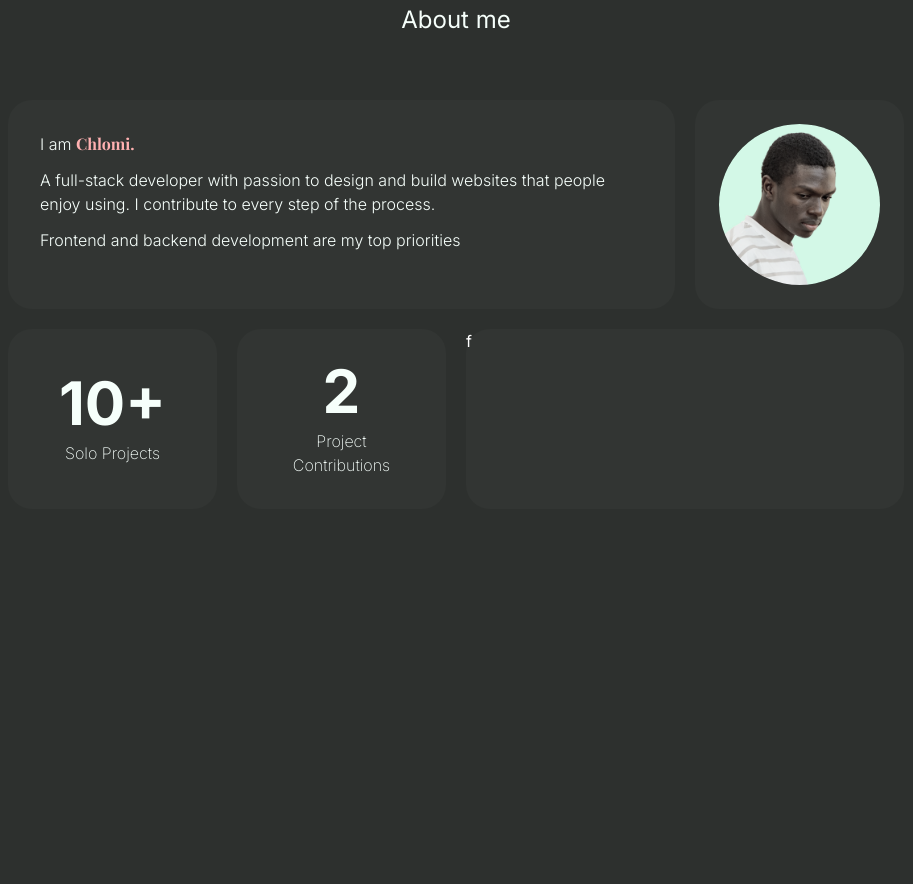
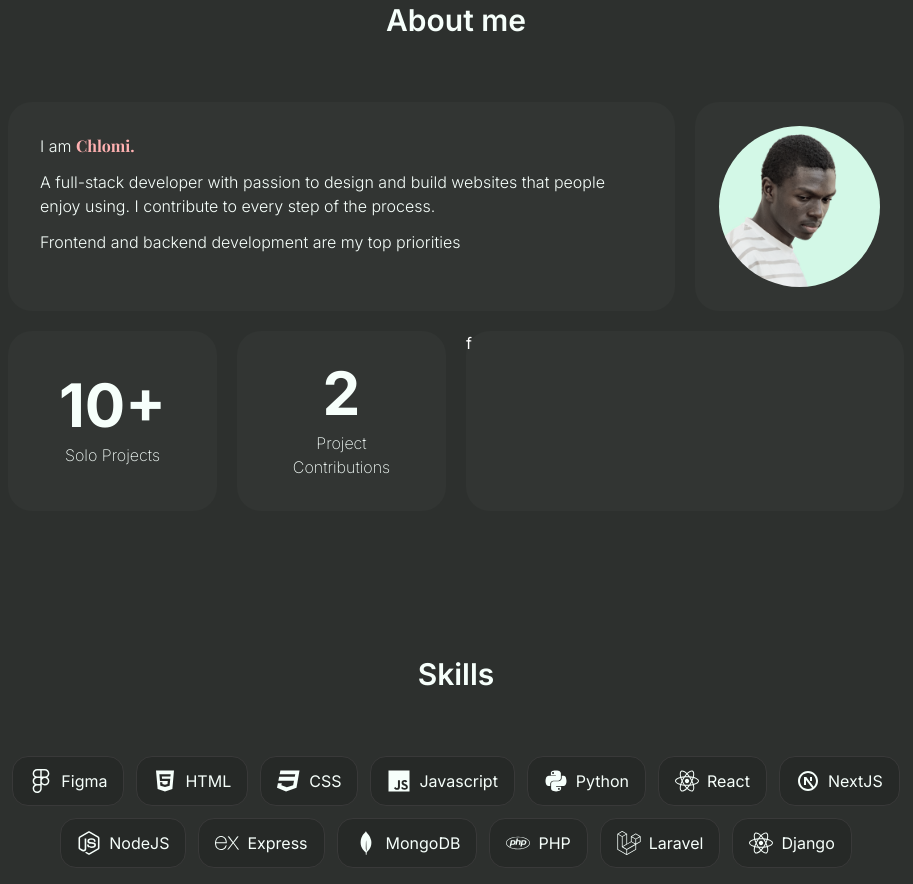
Before and after one commit to xCHLOMIx/Portfolio-v2.0, a Next.js app: page / in a window 1280 px wide. Shown: the part 960-1844 px from the top of the page, without its empty margins (184-1097 px from the left). Before the commit the page ends 1616 px from the top, so only its background shows below. Built offline with nearby package versions, Linux system fonts and the light colour scheme; a web font is replaced by a local one.

Commit message:
ADDED: Skills page

```diff
--- a/app/components/Button.tsx
+++ b/app/components/Button.tsx
@@ -6,7 +6,7 @@ interface prop {
 
 const Button: React.FC<prop> = ({ text }) => {
     return (
-        <button className='px-7 p-3 cursor-pointer bg-font rounded-2xl text-alt font-light w-max max-md:text-sm max-sm:text-xs max-md:rounded-xl max-sm:rounded-lg'>{text}</button>
+        <button className='px-7 p-3 cursor-pointer hover:-translate-y-0.5 hover:translate-x-0.5 transition duration-300 bg-font not-dark:bg-light-font rounded-2xl text-alt not-dark:text-light-alt font-light w-max max-md:text-sm max-sm:text-xs max-md:rounded-xl max-sm:rounded-lg'>{text}</button>
     )
 }
 
--- a/app/components/Navbar.tsx
+++ b/app/components/Navbar.tsx
@@ -23,7 +23,7 @@ const Navbar = () => {
             <div className='gap-2 flex max-md:hidden'>
                 {links.map((link) => (
                     <a href={`#${link.text}`} key={link.text}>
-                        <div onClick={() => setTheLink(link.text)} className={`link ${theLink.includes(link.text) ? "bg-alt2/5 transition duration-1000" : "bg-alt2/0 transition hover:bg-alt2/3 duration-300"} `} key={link.text}>
+                        <div onClick={() => setTheLink(link.text)} className={`link ${theLink.includes(link.text) ? "bg-alt3/40 not-dark:bg-black/7 transition duration-1000" : "bg-alt2/0 transition hover:bg-alt3/15 not-dark:hover:bg-black/3 duration-300"} `} key={link.text}>
                             <span>{link.text}</span>
                         </div>
                     </a>
@@ -32,10 +32,10 @@ const Navbar = () => {
             </div>
             <div onClick={() => setMenu(!menu)} className='bg-font not-dark:bg-light-font text-alt not-dark:text-light-alt p-3 rounded-2xl max-md:rounded-xl max-sm:rounded-lg md:hidden cursor-pointer relative backdrop-blur-lg'>
                 <CiMenuFries className='w-6 h-auto max-sm:w-5' />
-                <div className={`${menu ? "" : "hidden"} gap-2 flex flex-col absolute p-2 top-[130%] right-0 rounded-3xl max-md:rounded-2xl max-sm:rounded-2xl bg-bg-alt border border-stroke not-dark:border-light-stroke`}>
+                <div className={`${menu ? "" : "hidden"} gap-2 flex flex-col absolute p-2 top-[130%] right-0 rounded-3xl max-md:rounded-2xl max-sm:rounded-2xl bg-bg-alt not-dark:bg-light-bg-alt border border-stroke not-dark:border-light-stroke`}>
                     {links.map((link) => (
                         <a href={`#${link.text}`} key={link.text}>
-                            <div onClick={() => setTheLink(link.text)} className={`link text-start ${theLink.includes(link.text) ? "bg-alt2/5 not-dark:bg-light-alt2/5 transition duration-1000" : "bg-alt2/0 transition hover:bg-alt2/3 not-dark:hover:bg-light-alt2/3 duration-300"} `}>
+                            <div onClick={() => setTheLink(link.text)} className={`link text-start ${theLink.includes(link.text) ? "bg-alt3/40 not-dark:bg-light-alt3/40 transition duration-1000" : "bg-alt2/0 transition hover:bg-alt3/15 not-dark:hover:bg-light-alt2/3 duration-300"} `}>
                                 <span>{link.text}</span>
                             </div>
                         </a>
--- a/app/globals.css
+++ b/app/globals.css
@@ -13,6 +13,7 @@
   --color-light-alt-gray: #282828;
   --color-light-alt2: #232523;
   --color-light-alt3: #EFF6F3;
+  --color-light-alt4: #EFF6F3;
   /* Dark */
   --color-bg: #2D302E;
   --color-stroke: #393939;
@@ -24,10 +25,12 @@
   --color-alt-gray: #D9D9D9;
   --color-alt2: #000000;
   --color-alt3: #323533;
+  --color-alt4: #262927;
 }
 
 * {
   scroll-behavior: smooth;
+  /* background-color: #; */
 }
 
 .bar::-webkit-scrollbar{
--- a/app/layout.tsx
+++ b/app/layout.tsx
@@ -1,6 +1,7 @@
 import type { Metadata } from "next";
 import { Inter, Playfair_Display } from "next/font/google";
 import "./globals.css";
+import Navbar from "./components/Navbar";
 
 const fair = Playfair_Display({
   variable: "--font-fair",
--- a/app/page.tsx
+++ b/app/page.tsx
@@ -7,6 +7,7 @@ import HeroSection from "./sections/HeroSection";
 import Link from "next/link";
 import AboutSection from "./sections/AboutSection";
 import { useState } from "react";
+import SkillsSection from "./sections/SkillsSection";
 
 const fair = Playfair_Display({
   variable: "--font-fair",
@@ -22,10 +23,11 @@ export default function Home() {
   const [username, setUsername] = useState('xCHLOMIx')
 
   return (
-    <div className="flex flex-col text-white items-center pt-4">
+    <div className="flex flex-col w-full text-white items-center pt-4 pb-4">
       <Navbar />
       <HeroSection />
       <AboutSection />
+      <SkillsSection />
     </div>
   );
 }
--- a/app/sections/AboutSection.tsx
+++ b/app/sections/AboutSection.tsx
@@ -15,7 +15,7 @@ const jet = JetBrains_Mono({
 const AboutSection = () => {
     return (
         <section id="about" className="h-screen flex gap-16 flex-col w-11/12 max-w-4xl max-auto justify-center items-center">
-            <h1 className="text-2xl text-font not-dark:text-light-font">About me</h1>
+            <h1 className="text-3xl max-md:text-2xl max-sm:text-xl text-font not-dark:text-light-font font-semibold">About me</h1>
             <div className="grid grid-cols-4 max-md:grid-cols-3 gap-5 max-md:gap-4 max-sm:gap-2">
                 <div className="bg-alt3 not-dark:bg-light-alt3 p-8 max-md:p-4 max-md:rounded-2xl max-sm:rounded-xl text-font not-dark:text-light-font max-md:text-sm max-sm:text-xs flex flex-col gap-3 font-light rounded-3xl col-span-3">
                     <p>I am <span className={`${fair.className} text-red not-dark:text-light-red font-bold`}>Chlomi.</span></p>
@@ -23,8 +23,8 @@ const AboutSection = () => {
                     <p>Frontend and backend development are my top priorities</p>
                 </div>
                 <div className="bg-alt3 not-dark:bg-light-alt3 max-md:p-4 max-md:rounded-2xl max-sm:rounded-xl rounded-3xl flex justify-center items-center p-6">
-                    <div className="w-full h-full rounded-full bg-black not-dark:bg-white overflow-hidden flex justify-center items-center">
-                        <Image src="/pfp.png" alt="Picture" width={100} height={100} className="h-full w-full object-bottom" />
+                    <div className="w-full h-full rounded-full bg-black not-dark:bg-white overflow-hidden flex justify-center items-center object-fill">
+                        <Image src="/pfp.png" alt="Picture" width={100} height={100} className="h-full w-full object-cover" />
                     </div>
                 </div>
                 <div className="bg-alt3 not-dark:bg-light-alt3 max-md:p-4 max-md:rounded-2xl max-sm:rounded-xl min-h-32 rounded-3xl flex flex-col gap-2 justify-center items-center p-8">
--- a/app/sections/HeroSection.tsx
+++ b/app/sections/HeroSection.tsx
@@ -22,7 +22,7 @@ const HeroSection = () => {
           </div>
         </div>
         <h1 className={`${fair.className} text-font not-dark:text-light-font text-8xl max-md:text-7xl max-sm:text-6xl`}>Chlomi</h1>
-        <p className="text-gray not-dark:text-light-alt-gray text-2xl font-light  max-md:text-xl max-sm:text-lg">I design and build stuff for the web</p>
+        <p className="text-gray not-dark:text-light-gray text-2xl font-light  max-md:text-xl max-sm:text-lg">I design and build stuff for the web</p>
         <p className="max-md:text-sm max-sm:text-xs text-font not-dark:text-light-font">Design meets code — I’m an aspiring full-stack developer who makes apps that look good and work even better.</p>
         <div className="mt-10 max-md:mt-8 max-sm:mt-6">
           <Button text="Reach out" />
--- /dev/null
+++ b/app/sections/SkillsSection.tsx
@@ -0,0 +1,43 @@
+import React from 'react'
+import { FaCss3, FaFigma, FaHtml5, FaJs, FaLaravel, FaNodeJs, FaPhp, FaPython, FaReact } from "react-icons/fa6";
+import { RiNextjsLine } from 'react-icons/ri';
+import { SiExpress, SiMongodb } from 'react-icons/si';
+
+interface Skill {
+    icon: any,
+    text: string
+}
+
+const skills: Skill[] = [
+    { icon: <FaFigma className='w-6 h-auto max-md:w-5' />, text: "Figma" },
+    { icon: <FaHtml5 className='w-6 h-auto max-md:w-5' />, text: "HTML" },
+    { icon: <FaCss3 className='w-6 h-auto max-md:w-5' />, text: "CSS" },
+    { icon: <FaJs className='w-6 h-auto max-md:w-5' />, text: "Javascript" },
+    { icon: <FaPython className='w-6 h-auto max-md:w-5' />, text: "Python" },
+    { icon: <FaReact className='w-6 h-auto max-md:w-5' />, text: "React" },
+    { icon: <RiNextjsLine className='w-6 h-auto max-md:w-5' />, text: "NextJS" },
+    { icon: <FaNodeJs className='w-6 h-auto max-md:w-5' />, text: "NodeJS" },
+    { icon: <SiExpress className='w-6 h-auto max-md:w-5' />, text: "Express" },
+    { icon: <SiMongodb className='w-6 h-auto max-md:w-5' />, text: "MongoDB" },
+    { icon: <FaPhp className='w-6 h-auto max-md:w-5' />, text: "PHP" },
+    { icon: <FaLaravel className='w-6 h-auto max-md:w-5' />, text: "Laravel" },
+    { icon: <FaReact className='w-6 h-auto max-md:w-5' />, text: "Django" },
+]
+
+const SkillsSection = () => {
+    return (
+        <div className='w-full flex flex-col items-center gap-16 max-md:gap-14 max-sm:gap-10 justify-center'>
+            <h1 className='text-3xl max-md:text-2xl max-sm:text-xl text-font not-dark:text-light-font font-semibold'>Skills</h1>
+            <div className='w-full flex max-w-4xl gap-3 max-md:gap-2 max-sm:gap-1 flex-wrap justify-center'>
+                {skills.map((skill) => (
+                    <div key={skill.text} className='text-font max-md:text-sm max-sm:text-xs w-max not-dark:text-light-font rounded-2xl max-md:rounded-xl max-sm:rounded-lg border border-stroke not-dark:border-light-stroke px-4 bg-alt4 not-dark:bg-light-alt4 p-3 max-md:p-2 max-md:px-3 max-sm:p-1.5 max-sm:px-2 flex items-center gap-2'>
+                        {skill.icon}
+                        {skill.text}
+                    </div>
+                ))}
+            </div>
+        </div>
+    )
+}
+
+export default SkillsSection
```
